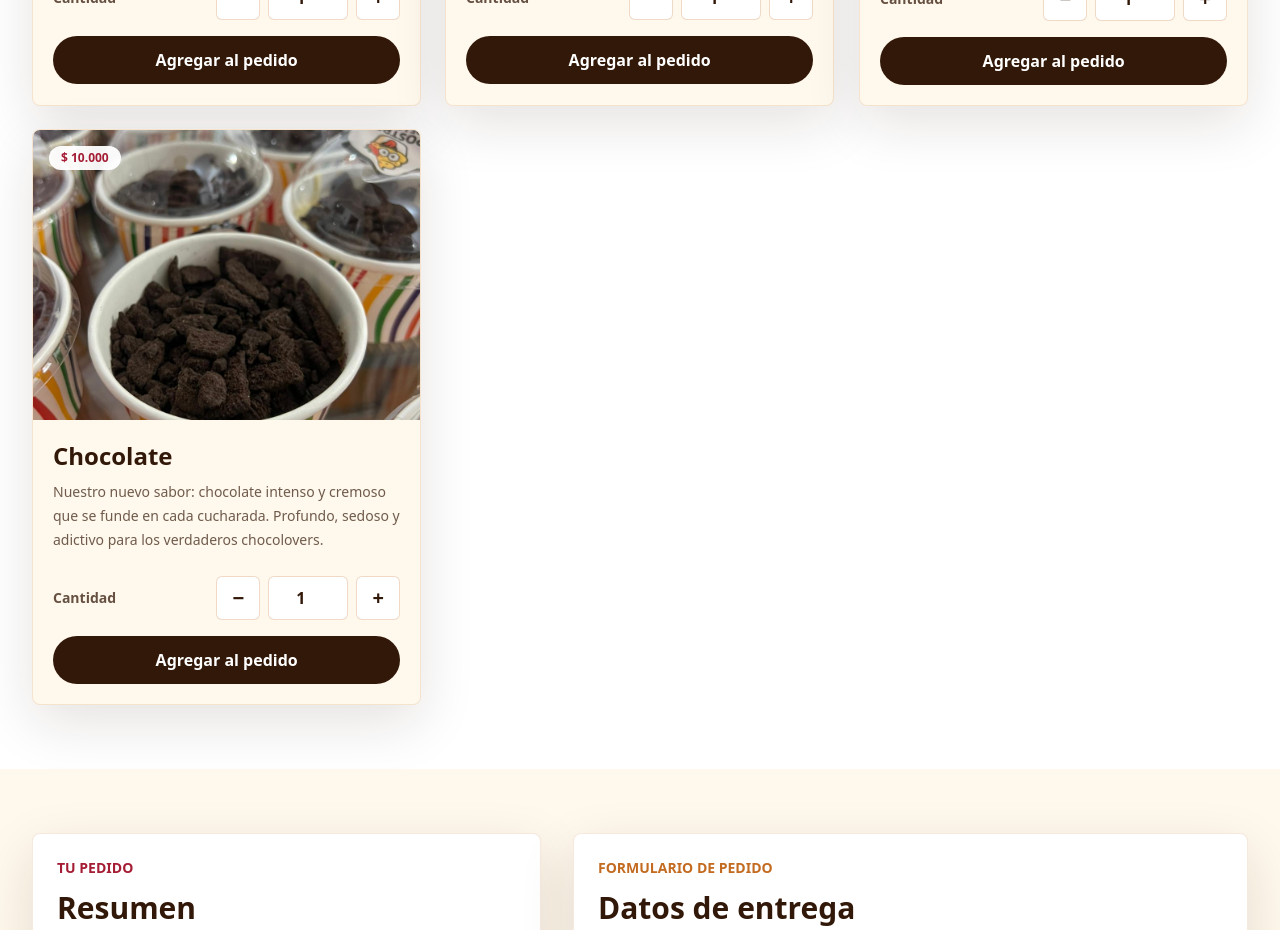
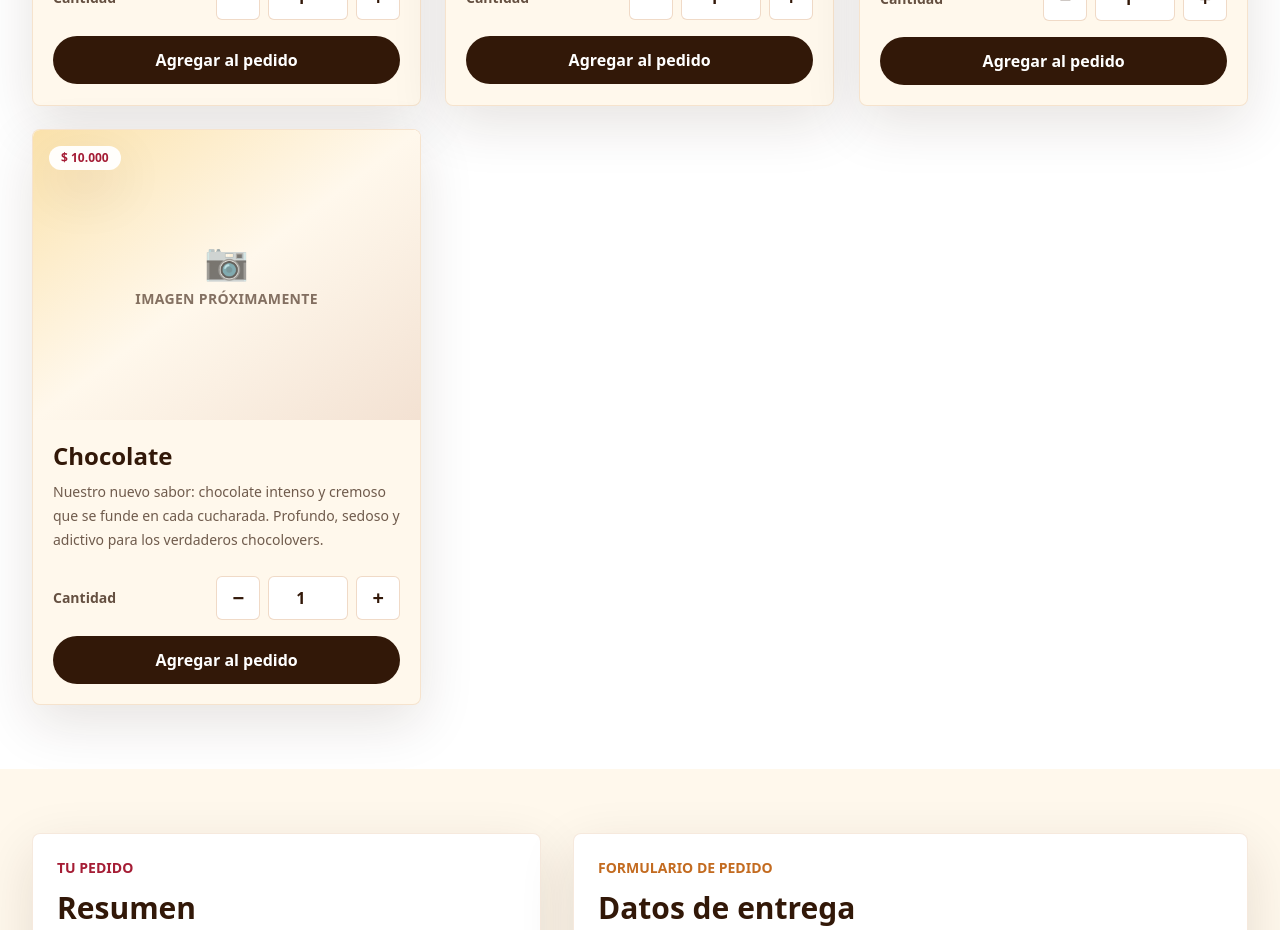
Before and after one commit to EstebanELgato/postres-de-locos-, a Next.js app: page / in a window 1280 px wide. Shown: the part 2500-3430 px from the top of the page. Built offline with nearby package versions, Linux system fonts and the light colour scheme.

Commit message:
Aviso imagen proximamente para Chocolate en vez de placeholder

```diff
--- a/components/Storefront.tsx
+++ b/components/Storefront.tsx
@@ -380,6 +380,7 @@ export default function Storefront() {
                 className="motion-card group overflow-hidden rounded-lg border border-caramel/15 bg-cream shadow-soft transition duration-300 hover:-translate-y-1 hover:shadow-xl"
               >
                 <div className="relative aspect-[4/3] bg-white">
+                  {dessert.imageUrl ? (
                     <Image
                       src={dessert.imageUrl}
                       alt={`Postre de ${dessert.name}`}
@@ -387,6 +388,12 @@ export default function Storefront() {
                       sizes="(min-width: 1024px) 33vw, (min-width: 640px) 50vw, 100vw"
                       className="object-cover transition duration-500 group-hover:scale-105"
                     />
+                  ) : (
+                    <div className="flex h-full w-full flex-col items-center justify-center gap-2 bg-gradient-to-br from-honey/40 via-cream to-caramel/20 text-cocoa/60">
+                      <span className="text-4xl">📷</span>
+                      <span className="text-sm font-black uppercase tracking-wide">Imagen próximamente</span>
+                    </div>
+                  )}
                   <span className="absolute left-4 top-4 rounded-full bg-white/95 px-3 py-1 text-xs font-black text-berry shadow-soft">
                     {formatCurrency(dessert.price)}
                   </span>
--- a/lib/desserts.ts
+++ b/lib/desserts.ts
@@ -63,7 +63,7 @@ export const DESSERTS: Dessert[] = [
     description:
       "Nuestro nuevo sabor: chocolate intenso y cremoso que se funde en cada cucharada. Profundo, sedoso y adictivo para los verdaderos chocolovers.",
     price: DESSERT_PRICE,
-    imageUrl: "/images/chocolate.jpg",
+    imageUrl: "",
     active: true
   }
 ];
```
Also changed, not shown: public/images/chocolate.jpg (deleted). Lines whose indentation alone changed are shown as unchanged.
